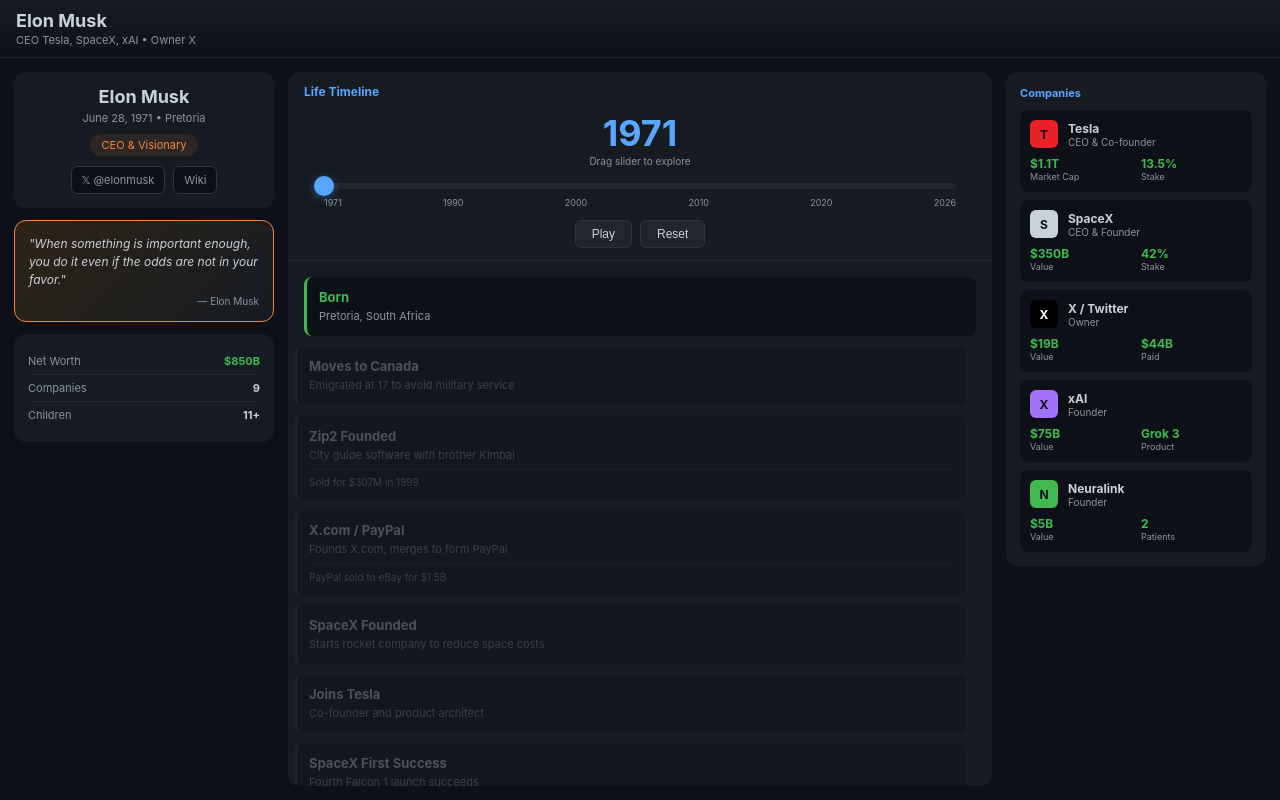
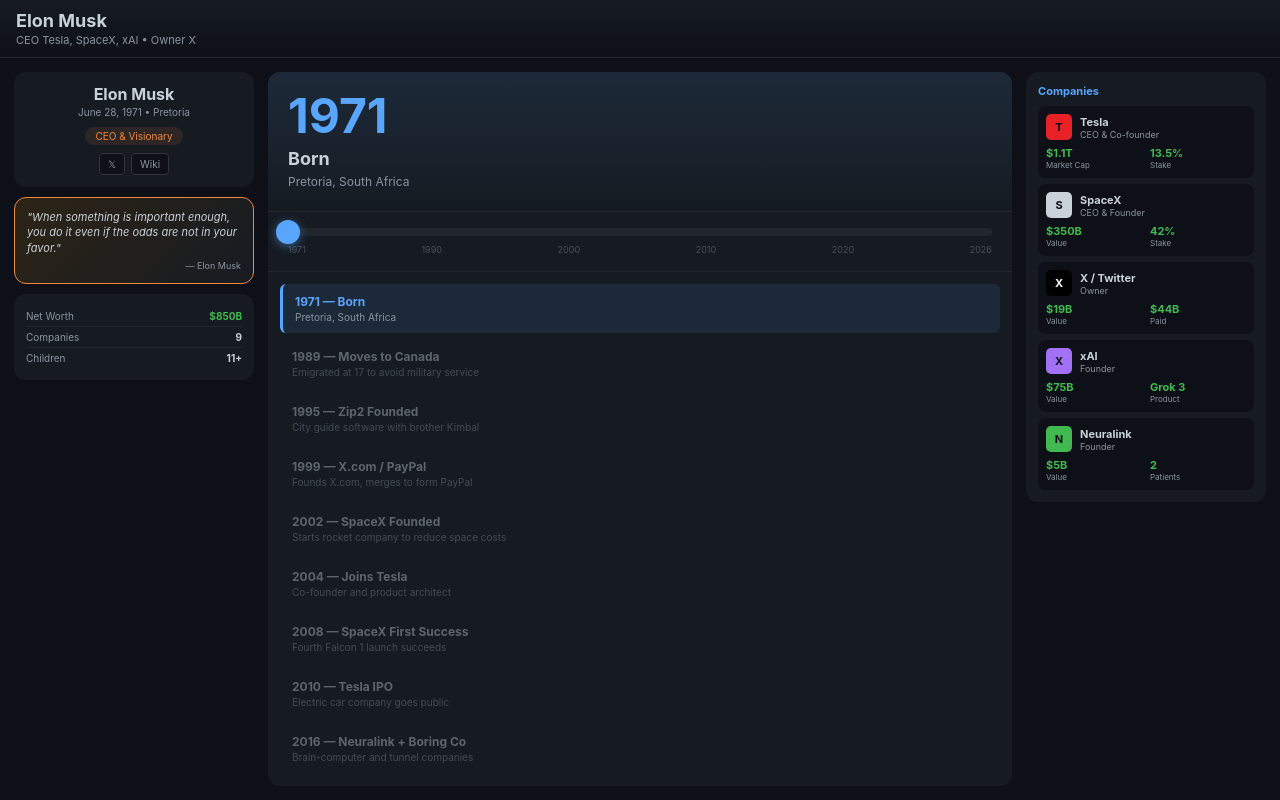
Before and after one commit to sidonsoft/showsee, a website: page views/view-elon-musk.html in a window 1280 px wide. Drawn offline with Linux system fonts and the light colour scheme.

Commit message:
Elon Musk: info animates above slider as you drag, no play/reset

```diff
--- a/views/view-elon-musk.html
+++ b/views/view-elon-musk.html
@@ -21,15 +21,8 @@
     border-bottom: 1px solid #21262d;
     flex-shrink: 0;
   }
-  .header h1 {
-    color: #c9d1d9;
-    font-size: 18px;
-  }
-  .header .subtitle {
-    color: #8b949e;
-    font-size: 11px;
-    margin-top: 2px;
-  }
+  .header h1 { color: #c9d1d9; font-size: 18px; }
+  .header .subtitle { color: #8b949e; font-size: 11px; margin-top: 2px; }
 
   .content {
     flex: 1;
@@ -41,94 +34,43 @@
 
   /* LEFT: Profile */
   .left {
-    width: 260px;
+    width: 240px;
     flex-shrink: 0;
     display: flex;
     flex-direction: column;
-    gap: 12px;
+    gap: 10px;
   }
 
   .card {
     background: #161b22;
     border-radius: 12px;
-    padding: 14px;
+    padding: 12px;
   }
-  .card h3 {
-    color: #58a6ff;
-    font-size: 11px;
-    margin-bottom: 10px;
-  }
+  .card h3 { color: #58a6ff; font-size: 11px; margin-bottom: 8px; }
 
   .profile-card { text-align: center; }
-  .profile-card h2 {
-    color: #c9d1d9;
-    font-size: 18px;
-    margin-bottom: 4px;
-  }
-  .profile-card .born {
-    color: #8b949e;
-    font-size: 11px;
-    margin-bottom: 8px;
-  }
-  .profile-card .title {
-    color: #f0883e;
-    font-size: 11px;
-    background: rgba(240, 136, 62, 0.1);
-    padding: 4px 12px;
-    border-radius: 12px;
-    display: inline-block;
-    margin-bottom: 10px;
-  }
+  .profile-card h2 { color: #c9d1d9; font-size: 16px; margin-bottom: 2px; }
+  .profile-card .born { color: #8b949e; font-size: 10px; margin-bottom: 6px; }
+  .profile-card .title { color: #f0883e; font-size: 10px; background: rgba(240, 136, 62, 0.1); padding: 3px 10px; border-radius: 10px; display: inline-block; margin-bottom: 8px; }
 
-  .social-links {
-    display: flex;
-    justify-content: center;
-    gap: 8px;
-    flex-wrap: wrap;
-  }
-  .social-btn {
-    display: inline-flex;
-    align-items: center;
-    gap: 6px;
-    background: #0d1117;
-    border: 1px solid #30363d;
-    color: #8b949e;
-    padding: 6px 10px;
-    border-radius: 6px;
-    font-size: 11px;
-    text-decoration: none;
-  }
-  .social-btn:hover { border-color: #58a6ff; color: #58a6ff; }
+  .social-links { display: flex; justify-content: center; gap: 6px; flex-wrap: wrap; }
+  .social-btn { background: #0d1117; border: 1px solid #30363d; color: #8b949e; padding: 4px 8px; border-radius: 4px; font-size: 10px; text-decoration: none; }
+  .social-btn:hover { border-color: #58a6ff; }
 
-  .quote {
-    background: linear-gradient(135deg, #2d2416 0%, #161b22 100%);
-    border: 1px solid #f0883e;
-  }
-  .quote p {
-    color: #c9d1d9;
-    font-size: 12px;
-    font-style: italic;
-    line-height: 1.5;
-    margin-bottom: 6px;
-  }
-  .quote .author { color: #8b949e; font-size: 10px; text-align: right; }
+  .quote { background: linear-gradient(135deg, #2d2416 0%, #161b22 100%); border: 1px solid #f0883e; }
+  .quote p { color: #c9d1d9; font-size: 11px; font-style: italic; line-height: 1.4; margin-bottom: 4px; }
+  .quote .author { color: #8b949e; font-size: 9px; text-align: right; }
 
-  .stats-grid .stat-row {
-    display: flex;
-    justify-content: space-between;
-    padding: 6px 0;
-    border-bottom: 1px solid #21262d;
-    font-size: 11px;
-  }
+  .stats-grid .stat-row { display: flex; justify-content: space-between; padding: 4px 0; border-bottom: 1px solid #21262d; font-size: 10px; }
   .stats-grid .stat-row:last-child { border-bottom: none; }
   .stats-grid .label { color: #8b949e; }
   .stats-grid .value { color: #c9d1d9; font-weight: bold; }
   .stats-grid .value.green { color: #3fb950; }
 
-  /* MIDDLE: Timeline Slider */
+  /* MIDDLE: Timeline */
   .middle {
     flex: 1;
-    min-width: 320px;
+    min-width: 300px;
     background: #161b22;
     border-radius: 12px;
     display: flex;
@@ -136,40 +78,50 @@
     overflow: hidden;
   }
 
-  .timeline-header {
-    padding: 12px 16px;
+  .featured-event {
+    padding: 20px;
+    background: linear-gradient(180deg, rgba(88, 166, 255, 0.1) 0%, transparent 100%);
     border-bottom: 1px solid #21262d;
-    flex-shrink: 0;
+    min-height: 120px;
+    display: flex;
+    flex-direction: column;
+    justify-content: center;
   }
-  .timeline-header h3 {
+  .featured-event .year {
+    font-size: 48px;
+    font-weight: bold;
     color: #58a6ff;
+    line-height: 1;
+  }
+  .featured-event h2 {
+    color: #c9d1d9;
+    font-size: 18px;
+    margin: 8px 0 4px;
+  }
+  .featured-event p {
+    color: #8b949e;
     font-size: 12px;
-    margin-bottom: 12px;
+    line-height: 1.5;
+  }
+  .featured-event .detail {
+    margin-top: 8px;
+    padding-top: 8px;
+    border-top: 1px solid #21262d;
+    font-size: 11px;
+    color: #3fb950;
   }
 
-  .year-display {
-    text-align: center;
-    margin-bottom: 16px;
-  }
-  .year-display .year {
-    font-size: 36px;
-    font-weight: bold;
-    color: #58a6ff;
-  }
-  .year-display .label {
-    font-size: 10px;
-    color: #8b949e;
+  .slider-section {
+    padding: 16px 20px;
+    border-bottom: 1px solid #21262d;
   }
 
-  .slider-container {
-    position: relative;
-    padding: 0 20px;
-  }
+  .slider-container { position: relative; }
 
   .slider-track {
-    height: 6px;
+    height: 8px;
     background: #21262d;
-    border-radius: 3px;
+    border-radius: 4px;
     position: relative;
     cursor: pointer;
   }
@@ -180,130 +132,67 @@
     top: 0;
     height: 100%;
     background: linear-gradient(90deg, #58a6ff, #3fb950);
-    border-radius: 3px;
-    transition: width 0.1s;
+    border-radius: 4px;
   }
 
   .slider-thumb {
     position: absolute;
     top: 50%;
     transform: translate(-50%, -50%);
-    width: 20px;
-    height: 20px;
+    width: 24px;
+    height: 24px;
     background: #58a6ff;
     border-radius: 50%;
     cursor: grab;
-    box-shadow: 0 2px 8px rgba(88, 166, 255, 0.4);
-    transition: transform 0.1s;
+    box-shadow: 0 2px 10px rgba(88, 166, 255, 0.5);
   }
-  .slider-thumb:active { cursor: grabbing; transform: translate(-50%, -50%) scale(1.2); }
+  .slider-thumb:active { cursor: grabbing; transform: translate(-50%, -50%) scale(1.15); }
 
   .year-markers {
     display: flex;
     justify-content: space-between;
     margin-top: 8px;
     font-size: 9px;
-    color: #8b949e;
+    color: #484f58;
   }
 
-  .play-controls {
-    display: flex;
-    justify-content: center;
-    gap: 8px;
-    margin-top: 12px;
-  }
-  .play-btn {
-    background: #21262d;
-    border: 1px solid #30363d;
-    color: #c9d1d9;
-    padding: 6px 16px;
-    border-radius: 6px;
-    font-size: 12px;
-    cursor: pointer;
-  }
-  .play-btn:hover { border-color: #58a6ff; }
-  .play-btn.playing { background: #58a6ff; border-color: #58a6ff; color: #0d1117; }
-
-  .timeline-events {
+  .events-list {
     flex: 1;
     overflow: auto;
-    padding: 16px;
+    padding: 12px;
   }
 
   .event {
-    background: #0d1117;
-    border-radius: 8px;
-    padding: 12px;
-    margin-bottom: 10px;
-    border-left: 3px solid #30363d;
-    opacity: 0.3;
-    transform: translateX(-10px);
-    transition: all 0.4s ease;
+    padding: 10px 12px;
+    border-radius: 6px;
+    margin-bottom: 6px;
+    opacity: 0.4;
+    transition: all 0.3s ease;
   }
-  .event.active {
-    opacity: 1;
-    transform: translateX(0);
-    border-left-color: #3fb950;
-  }
-  .event.past {
-    opacity: 0.6;
-    transform: translateX(0);
-    border-left-color: #58a6ff;
-  }
+  .event.active { opacity: 1; background: rgba(88, 166, 255, 0.1); border-left: 3px solid #58a6ff; }
+  .event.past { opacity: 0.6; }
 
-  .event h4 {
-    font-size: 13px;
-    color: #c9d1d9;
-    margin-bottom: 4px;
-  }
-  .event.active h4 { color: #3fb950; }
-  .event p {
-    font-size: 11px;
-    color: #8b949e;
-    margin: 0;
-    line-height: 1.4;
-  }
-  .event .detail {
-    margin-top: 6px;
-    padding-top: 6px;
-    border-top: 1px solid #21262d;
-    font-size: 10px;
-    color: #8b949e;
-  }
+  .event h4 { font-size: 12px; color: #c9d1d9; }
+  .event.active h4 { color: #58a6ff; }
+  .event p { font-size: 10px; color: #8b949e; margin: 2px 0 0; }
 
   /* RIGHT: Companies */
   .right {
-    width: 260px;
+    width: 240px;
     flex-shrink: 0;
     display: flex;
     flex-direction: column;
-    gap: 12px;
+    gap: 10px;
   }
 
-  .companies .company {
-    background: #0d1117;
-    border-radius: 8px;
-    padding: 10px;
-    margin-bottom: 8px;
-  }
+  .companies .company { background: #0d1117; border-radius: 8px; padding: 8px; margin-bottom: 6px; }
   .companies .company:last-child { margin-bottom: 0; }
 
-  .company-header {
-    display: flex;
-    align-items: center;
-    gap: 10px;
-    margin-bottom: 8px;
-  }
+  .company-header { display: flex; align-items: center; gap: 8px; margin-bottom: 6px; }
   .company-logo {
-    width: 28px;
-    height: 28px;
-    border-radius: 6px;
-    display: flex;
-    align-items: center;
-    justify-content: center;
-    font-size: 12px;
-    font-weight: bold;
-    color: #0d1117;
+    width: 26px; height: 26px; border-radius: 5px;
+    display: flex; align-items: center; justify-content: center;
+    font-size: 11px; font-weight: bold; color: #0d1117;
   }
   .company-logo.tesla { background: #e82127; }
   .company-logo.spacex { background: #c9d1d9; }
@@ -311,16 +200,13 @@
   .company-logo.xai { background: #a371f7; }
   .company-logo.neuralink { background: #3fb950; }
 
-  .company .name { font-size: 12px; font-weight: bold; color: #c9d1d9; }
-  .company .role { font-size: 10px; color: #8b949e; }
+  .company .name { font-size: 11px; font-weight: bold; color: #c9d1d9; }
+  .company .role { font-size: 9px; color: #8b949e; }
 
-  .company-stats {
-    display: flex;
-    gap: 10px;
-  }
+  .company-stats { display: flex; gap: 8px; }
   .company .stat { flex: 1; }
-  .company .stat .val { font-size: 12px; font-weight: bold; color: #3fb950; }
-  .company .stat .label { font-size: 9px; color: #8b949e; }
+  .company .stat .val { font-size: 11px; font-weight: bold; color: #3fb950; }
+  .company .stat .label { font-size: 8px; color: #8b949e; }
 </style>
 </head>
 <body>
@@ -338,9 +224,8 @@
       <h2>Elon Musk</h2>
       <div class="born">June 28, 1971 • Pretoria</div>
       <div class="title">CEO & Visionary</div>
-
       <div class="social-links">
-        <a href="https://x.com/elonmusk" target="_blank" class="social-btn">𝕏 @elonmusk</a>
+        <a href="https://x.com/elonmusk" target="_blank" class="social-btn">𝕏</a>
         <a href="https://en.wikipedia.org/wiki/Elon_Musk" target="_blank" class="social-btn">Wiki</a>
       </div>
     </div>
@@ -351,136 +236,33 @@
     </div>
 
     <div class="card stats-grid">
-      <div class="stat-row">
-        <span class="label">Net Worth</span>
-        <span class="value green">$850B</span>
-      </div>
-      <div class="stat-row">
-        <span class="label">Companies</span>
-        <span class="value">9</span>
-      </div>
-      <div class="stat-row">
-        <span class="label">Children</span>
-        <span class="value">11+</span>
-      </div>
+      <div class="stat-row"><span class="label">Net Worth</span><span class="value green">$850B</span></div>
+      <div class="stat-row"><span class="label">Companies</span><span class="value">9</span></div>
+      <div class="stat-row"><span class="label">Children</span><span class="value">11+</span></div>
     </div>
   </div>
 
-  <!-- MIDDLE: Timeline Slider -->
+  <!-- MIDDLE: Timeline -->
   <div class="middle">
-    <div class="timeline-header">
-      <h3>Life Timeline</h3>
+    <div class="featured-event" id="featured">
+      <div class="year">1971</div>
+      <h2>Born</h2>
+      <p>Pretoria, South Africa</p>
+    </div>
 
-      <div class="year-display">
-        <div class="year" id="current-year">1971</div>
-        <div class="label">Drag slider to explore</div>
-      </div>
-
+    <div class="slider-section">
       <div class="slider-container">
         <div class="slider-track" id="slider-track">
           <div class="slider-progress" id="slider-progress"></div>
           <div class="slider-thumb" id="slider-thumb"></div>
         </div>
         <div class="year-markers">
-          <span>1971</span>
-          <span>1990</span>
-          <span>2000</span>
-          <span>2010</span>
-          <span>2020</span>
-          <span>2026</span>
+          <span>1971</span><span>1990</span><span>2000</span><span>2010</span><span>2020</span><span>2026</span>
         </div>
-      </div>
-
-      <div class="play-controls">
-        <button class="play-btn" id="play-btn" onclick="togglePlay()">Play</button>
-        <button class="play-btn" onclick="resetTimeline()">Reset</button>
       </div>
     </div>
 
-    <div class="timeline-events" id="timeline-events">
-
-      <div class="event" data-year="1971" data-end="1971">
-        <h4>Born</h4>
-        <p>Pretoria, South Africa</p>
-      </div>
-
-      <div class="event" data-year="1989" data-end="1989">
-        <h4>Moves to Canada</h4>
-        <p>Emigrated at 17 to avoid military service</p>
-      </div>
-
-      <div class="event" data-year="1995" data-end="1995">
-        <h4>Zip2 Founded</h4>
-        <p>City guide software with brother Kimbal</p>
-        <div class="detail">Sold for $307M in 1999</div>
-      </div>
-
-      <div class="event" data-year="1999" data-end="2002">
-        <h4>X.com / PayPal</h4>
-        <p>Founds X.com, merges to form PayPal</p>
-        <div class="detail">PayPal sold to eBay for $1.5B</div>
-      </div>
-
-      <div class="event" data-year="2002" data-end="2002">
-        <h4>SpaceX Founded</h4>
-        <p>Starts rocket company to reduce space costs</p>
-      </div>
-
-      <div class="event" data-year="2004" data-end="2004">
-        <h4>Joins Tesla</h4>
-        <p>Co-founder and product architect</p>
-      </div>
-
-      <div class="event" data-year="2008" data-end="2008">
-        <h4>SpaceX First Success</h4>
-        <p>Fourth Falcon 1 launch succeeds</p>
-        <div class="detail">First private liquid-fuel rocket to orbit</div>
-      </div>
-
-      <div class="event" data-year="2010" data-end="2010">
-        <h4>Tesla IPO</h4>
-        <p>Electric car company goes public</p>
-      </div>
-
-      <div class="event" data-year="2016" data-end="2016">
-        <h4>Neuralink + Boring Co</h4>
-        <p>Brain-computer and tunnel companies</p>
-      </div>
-
-      <div class="event" data-year="2020" data-end="2020">
-        <h4>Space Milestones</h4>
-        <p>Starlink launches. Most valuable car company.</p>
-        <div class="detail">First private crewed spaceflight</div>
-      </div>
-
-      <div class="event" data-year="2022" data-end="2022">
-        <h4>Twitter / X</h4>
-        <p>Acquires Twitter for $44B</p>
-        <div class="detail">Becomes world's richest person</div>
-      </div>
-
-      <div class="event" data-year="2023" data-end="2023">
-        <h4>xAI + Cybertruck</h4>
-        <p>Founds xAI. Cybertruck delivered.</p>
-      </div>
-
-      <div class="event" data-year="2024" data-end="2024">
-        <h4>Starship + Robotaxi</h4>
-        <p>Starship reaches orbit. Robotaxi unveiled.</p>
-      </div>
-
-      <div class="event" data-year="2025" data-end="2025">
-        <h4>DOGE + Grok</h4>
-        <p>Government team. xAI Grok deployed.</p>
-        <div class="detail">Tesla FSD 10B+ miles</div>
-      </div>
-
-      <div class="event" data-year="2026" data-end="2026">
-        <h4>Forbes #1</h4>
-        <p>First $850B net worth. World's wealthiest.</p>
-      </div>
-
-    </div>
+    <div class="events-list" id="events-list"></div>
   </div>
 
   <!-- RIGHT: Companies -->
@@ -567,38 +349,75 @@ const startYear = 1971;
 const endYear = 2026;
 const totalYears = endYear - startYear;
 
+const events = [
+  { year: 1971, title: 'Born', desc: 'Pretoria, South Africa' },
+  { year: 1989, title: 'Moves to Canada', desc: 'Emigrated at 17 to avoid military service' },
+  { year: 1995, title: 'Zip2 Founded', desc: 'City guide software with brother Kimbal', detail: 'Sold for $307M in 1999' },
+  { year: 1999, title: 'X.com / PayPal', desc: 'Founds X.com, merges to form PayPal', detail: 'PayPal sold to eBay for $1.5B' },
+  { year: 2002, title: 'SpaceX Founded', desc: 'Starts rocket company to reduce space costs' },
+  { year: 2004, title: 'Joins Tesla', desc: 'Co-founder and product architect' },
+  { year: 2008, title: 'SpaceX First Success', desc: 'Fourth Falcon 1 launch succeeds', detail: 'First private liquid-fuel rocket to orbit' },
+  { year: 2010, title: 'Tesla IPO', desc: 'Electric car company goes public' },
+  { year: 2016, title: 'Neuralink + Boring Co', desc: 'Brain-computer and tunnel companies' },
+  { year: 2020, title: 'Space Milestones', desc: 'Starlink launches. Most valuable car company.', detail: 'First private crewed spaceflight' },
+  { year: 2022, title: 'Twitter / X', desc: 'Acquires Twitter for $44B', detail: 'Becomes world\'s richest person' },
+  { year: 2023, title: 'xAI + Cybertruck', desc: 'Founds xAI. Cybertruck delivered.' },
+  { year: 2024, title: 'Starship + Robotaxi', desc: 'Starship reaches orbit. Robotaxi unveiled.' },
+  { year: 2025, title: 'DOGE + Grok', desc: 'Government team. xAI Grok deployed.', detail: 'Tesla FSD 10B+ miles' },
+  { year: 2026, title: 'Forbes #1', desc: 'First $850B net worth. World\'s wealthiest.' }
+];
+
 let currentYear = startYear;
-let isPlaying = false;
-let playInterval = null;
 
 const sliderTrack = document.getElementById('slider-track');
 const sliderThumb = document.getElementById('slider-thumb');
 const sliderProgress = document.getElementById('slider-progress');
-const yearDisplay = document.getElementById('current-year');
-const events = document.querySelectorAll('.event');
+const featured = document.getElementById('featured');
+const eventsList = document.getElementById('events-list');
+
+// Build events list
+eventsList.innerHTML = events.map(e => `
+  <div class="event" data-year="${e.year}">
+    <h4>${e.year} — ${e.title}</h4>
+    <p>${e.desc}</p>
+  </div>
+`).join('');
+
+const eventEls = eventsList.querySelectorAll('.event');
 
 function updateTimeline(year) {
   currentYear = Math.round(year);
-  yearDisplay.textContent = currentYear;
 
   // Update slider
   const progress = ((year - startYear) / totalYears) * 100;
   sliderProgress.style.width = progress + '%';
   sliderThumb.style.left = progress + '%';
 
-  // Update events
-  events.forEach(event => {
-    const eventYear = parseInt(event.dataset.year);
-    const eventEnd = parseInt(event.dataset.end) || eventYear;
+  // Find current event
+  let currentEvent = events[0];
+  for (let i = events.length - 1; i >= 0; i--) {
+    if (year >= events[i].year) {
+      currentEvent = events[i];
+      break;
+    }
+  }
 
-    if (year >= eventYear && year <= eventEnd + 1) {
-      event.classList.add('active');
-      event.classList.remove('past');
-    } else if (year > eventEnd) {
-      event.classList.remove('active');
-      event.classList.add('past');
-    } else {
-      event.classList.remove('active', 'past');
+  // Update featured
+  featured.innerHTML = `
+    <div class="year">${currentEvent.year}</div>
+    <h2>${currentEvent.title}</h2>
+    <p>${currentEvent.desc}</p>
+    ${currentEvent.detail ? `<div class="detail">${currentEvent.detail}</div>` : ''}
+  `;
+
+  // Update events list
+  eventEls.forEach(el => {
+    const eventYear = parseInt(el.dataset.year);
+    el.classList.remove('active', 'past');
+    if (eventYear === currentEvent.year) {
+      el.classList.add('active');
+    } else if (eventYear < currentEvent.year) {
+      el.classList.add('past');
     }
   });
 }
@@ -610,7 +429,6 @@ function getYearFromX(clientX) {
   return startYear + (percent * totalYears);
 }
 
-// Slider drag
 let isDragging = false;
 
 sliderTrack.addEventListener('mousedown', (e) => {
@@ -619,65 +437,22 @@ sliderTrack.addEventListener('mousedown', (e) => {
 });
 
 document.addEventListener('mousemove', (e) => {
-  if (isDragging) {
-    updateTimeline(getYearFromX(e.clientX));
-  }
+  if (isDragging) updateTimeline(getYearFromX(e.clientX));
 });
 
-document.addEventListener('mouseup', () => {
-  isDragging = false;
-});
+document.addEventListener('mouseup', () => { isDragging = false; });
 
-// Touch support
 sliderTrack.addEventListener('touchstart', (e) => {
   isDragging = true;
   updateTimeline(getYearFromX(e.touches[0].clientX));
 });
 
 document.addEventListener('touchmove', (e) => {
-  if (isDragging) {
-    updateTimeline(getYearFromX(e.touches[0].clientX));
-  }
+  if (isDragging) updateTimeline(getYearFromX(e.touches[0].clientX));
 });
 
-document.addEventListener('touchend', () => {
-  isDragging = false;
-});
+document.addEventListener('touchend', () => { isDragging = false; });
 
-function togglePlay() {
-  const btn = document.getElementById('play-btn');
-
-  if (isPlaying) {
-    clearInterval(playInterval);
-    isPlaying = false;
-    btn.textContent = 'Play';
-    btn.classList.remove('playing');
-  } else {
-    if (currentYear >= endYear) {
-      currentYear = startYear;
-    }
-    isPlaying = true;
-    btn.textContent = 'Pause';
-    btn.classList.add('playing');
-
-    playInterval = setInterval(() => {
-      currentYear += 0.2;
-      if (currentYear >= endYear) {
-        currentYear = endYear;
-        togglePlay();
-      }
-      updateTimeline(currentYear);
-    }, 50);
-  }
-}
-
-function resetTimeline() {
-  if (isPlaying) togglePlay();
-  currentYear = startYear;
-  updateTimeline(startYear);
-}
-
-// Init
 updateTimeline(startYear);
 </script>
 
```
